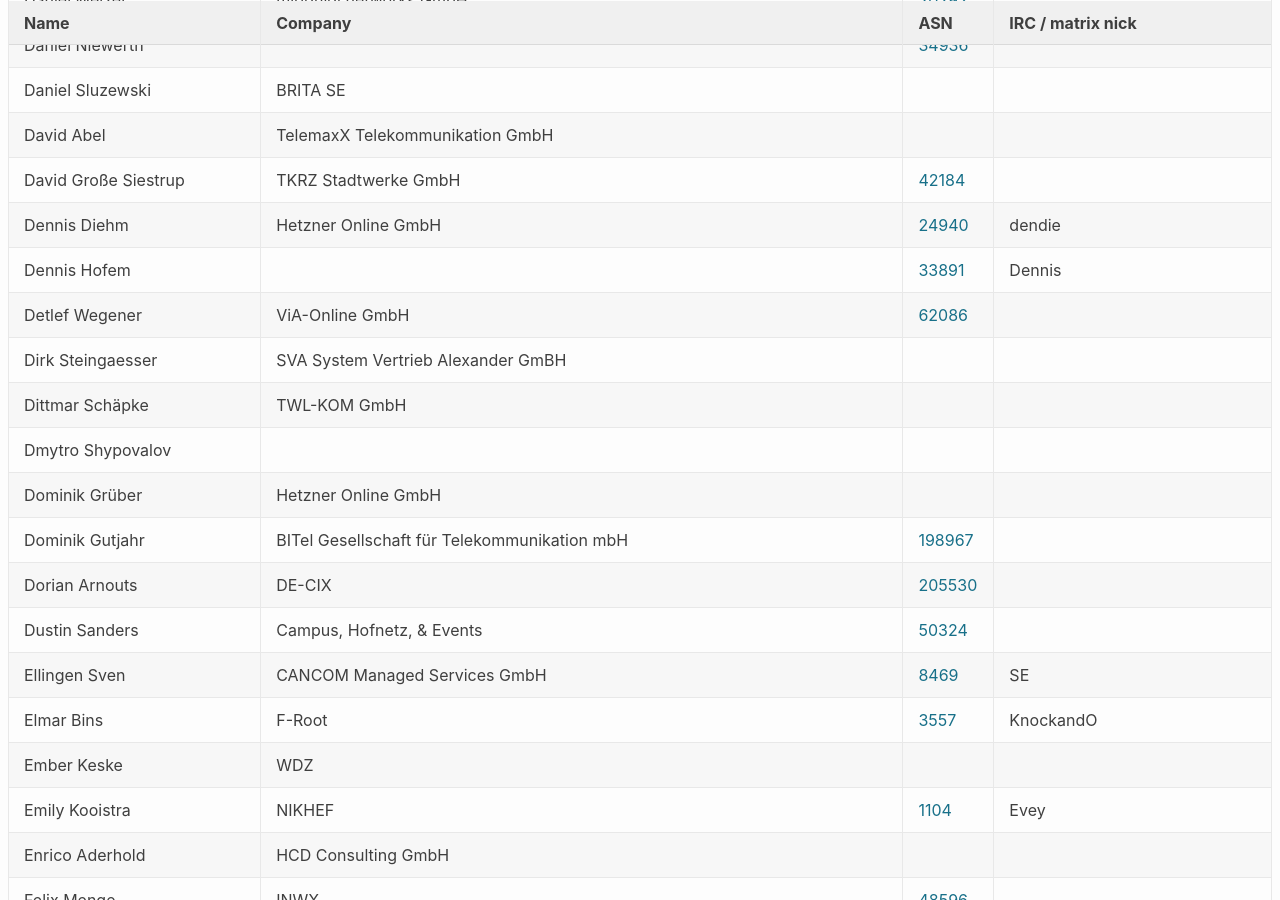
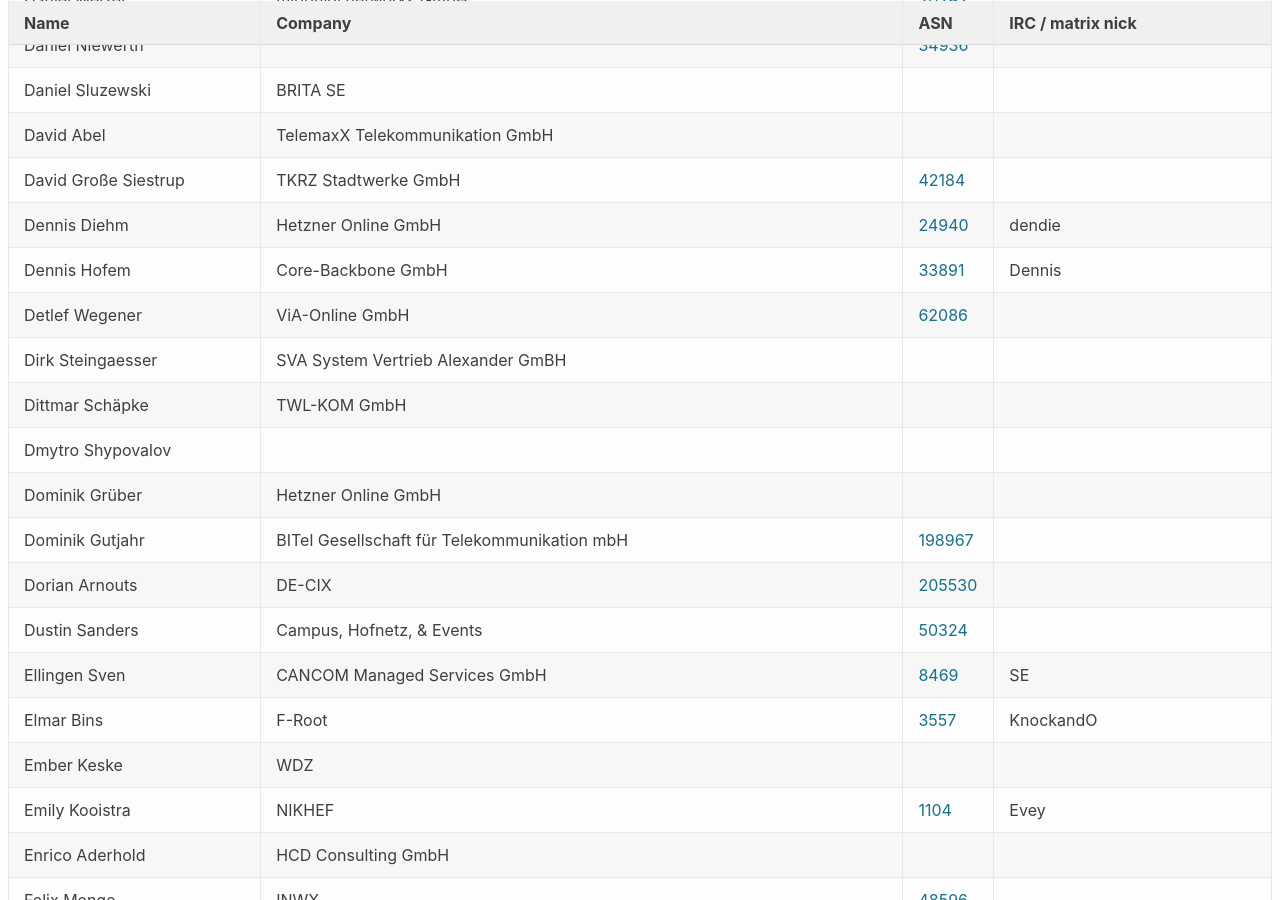
Before and after one commit to denog/pretix-attendeelist, a Jekyll site: the page built from denog17/index.markdown, in a window 1280 px wide and 900 px high, scrolled down 2629 px. Built offline with Jekyll 4.4.1, drawn with Linux system fonts in a browser that asks for light colours.

Commit message:
Latest data: Tue Aug  5 14:35:55 UTC 2025

```diff
--- a/_data/attendees_denog17_onsite.json
+++ b/_data/attendees_denog17_onsite.json
@@ -361,7 +361,7 @@
   },
   {
     "name": "Dennis Hofem",
-    "company": null,
+    "company": "Core-Backbone GmbH",
     "irc": "Dennis",
     "asn": "33891"
   },
```
